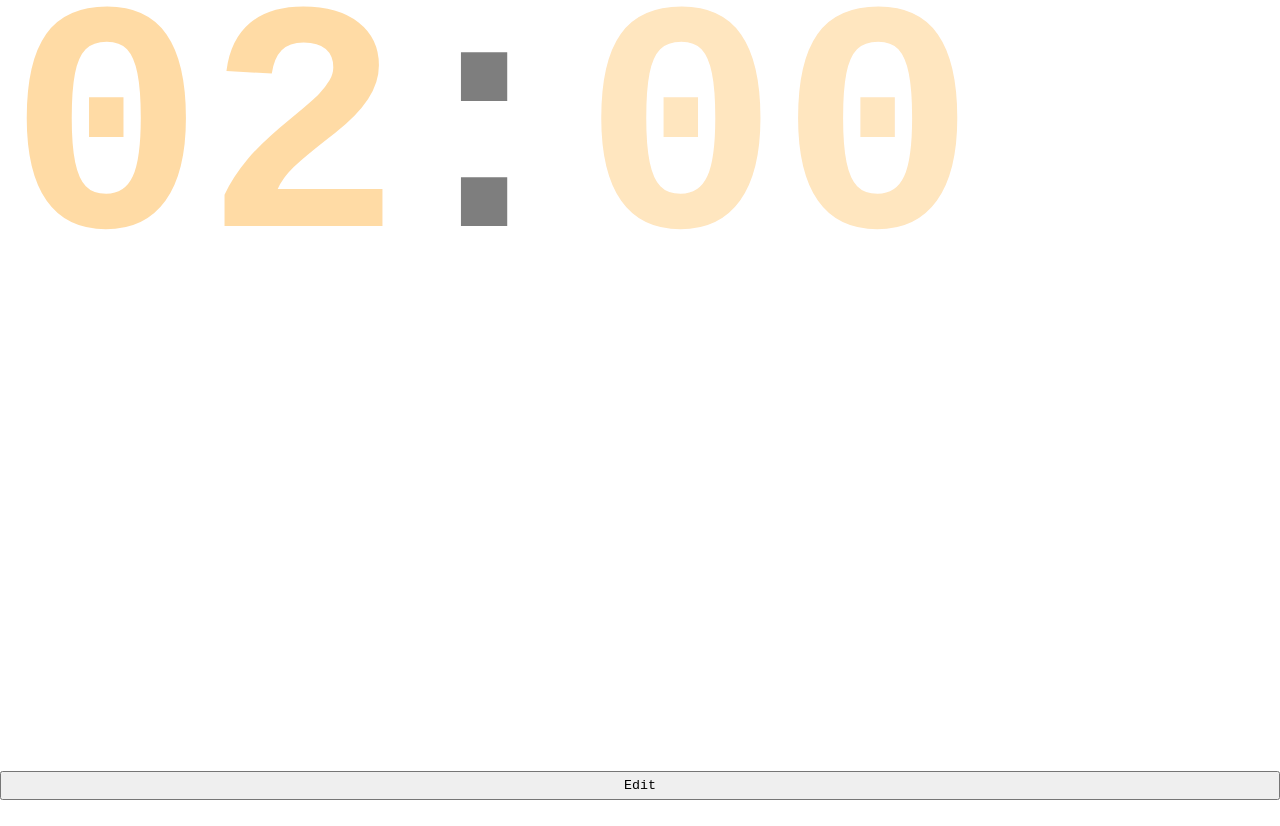
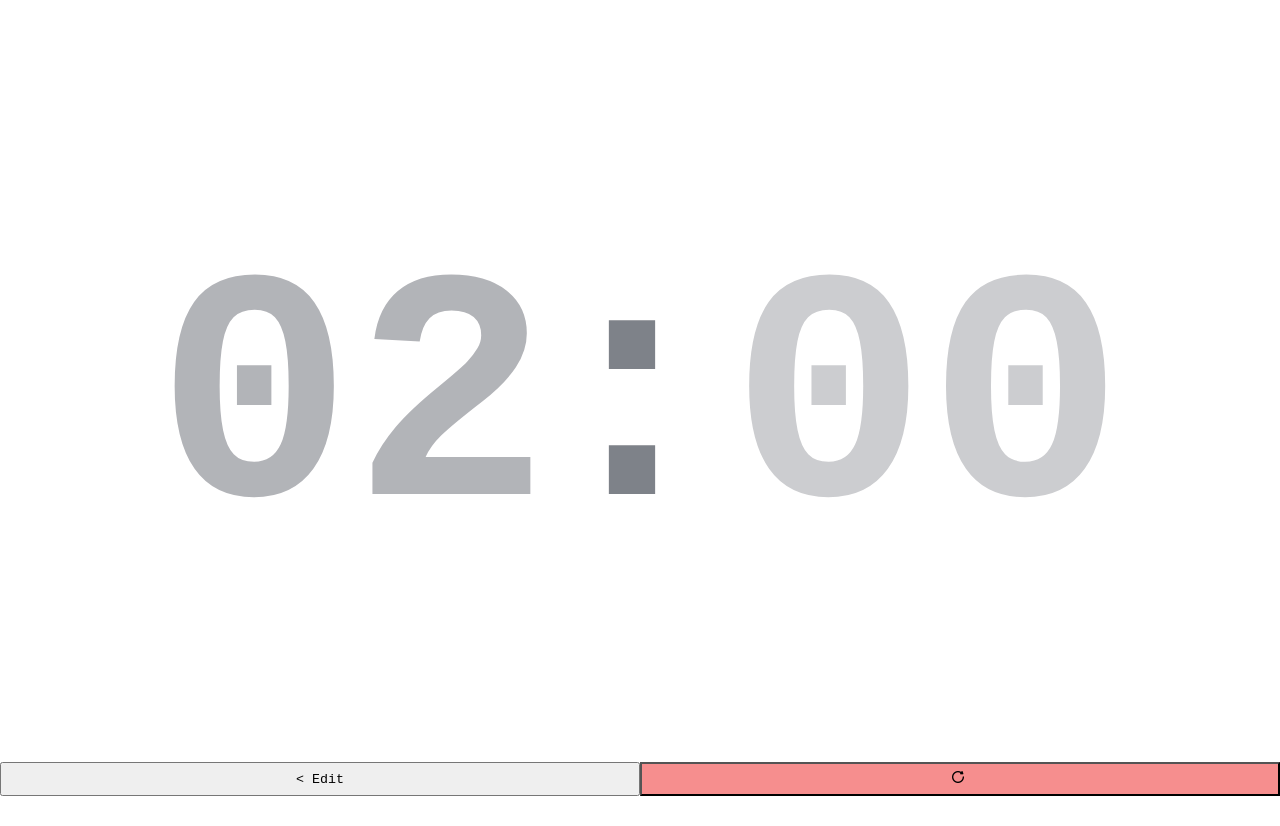
Before and after one commit to christian-crisologo-lrn/timer-chrome-ext, a React (Vite) app: page / in a window 1280 px wide. Both pictures are taken after a click on the button "Display". Before the commit the page ends 800 px from the top, so only its background shows below. Built offline with nearby package versions, Linux system fonts and the light colour scheme.

Commit message:
Add overlay message on display. Add reset button on display mode. Styles and code improvement and refactoring.

```diff
--- a/src/app.css
+++ b/src/app.css
@@ -24,10 +24,6 @@
     opacity: 0.5;
 }
 
-.timer-display .row {
-    display: flex;
-}
-
 .timer-display .expert {
     font-weight: bold;
     flex-direction: column;
@@ -50,40 +46,44 @@
 .timer-display .expert .ss,
 .timer-display .expert .colon
 {
-    cursor: default;
     font-size: 6.5em;
-    line-height: .8em;
-    text-align: left;
+    line-height: 1em;
 }
 .timer-display .expert .colon
  {
     font-size: 4.8em;
     margin-left: -16px;
-    color: var(--text-color)
+}
+
+.timer-display .expert {
+    color: var(--text-expert-color);
 }
 
 .timer-display .expert .hh {
-    color: #ff9900;
-    opacity: 1;
+    opacity: .9;
 }
 .timer-display .expert .mm {
-    color: #ff9900;
-    opacity: 0.7;
+    opacity: 0.6;
 }
 .timer-display .expert .ss {
-    color: #ff9900;
-    opacity: 0.5;
+    opacity: 0.4;
 }
 
-.timer-display .expert-mode .row {
-    display: flex;
-    justify-content: space-between;
 
+.timer-display .expert {
+    position: relative;
+}
+.timer-display .expert:hover .overlay,
+.timer-display .expert:active .overlay {
+    opacity: 1;
 }
 
 @media (min-width: 401px) {
     .timer-display .expert {
         flex-direction: row;
+        align-items: center;
+        justify-content: center;
+        height: 100vh;
     }
 }
 
@@ -94,6 +94,10 @@
     .timer-display .expert .colon {
         font-size: 10.5em;
     }
+    .timer-display .edit{
+        font-size: 2em;
+        line-height: 1em;
+    }
 }
 
 @media (min-width: 601px) and (max-width: 1200px) {
@@ -103,6 +107,9 @@
     .timer-display .expert .colon {
         font-size: 15.5em;
     }
+    .timer-display .edit{
+        font-size: 4.5em;
+    }
 }
 
 @media (min-width: 1201px) {
@@ -111,6 +118,9 @@
     .timer-display .expert .ss,
     .timer-display .expert .colon {
         font-size: 20.5em;
+    }
+    .timer-display .edit{
+        font-size: 5em;
     }
 }
 
@@ -134,11 +144,7 @@
     margin-bottom: 5px;
 }
 
-.input-container .row {
-    display: flex;
-    justify-content: space-between;
-    margin-bottom: 2px;
-}
+
 .input-container .row .input-label,
 .input-container .row  input[type="number"],
 .input-container .row .theme-btn {
@@ -161,12 +167,6 @@
     font-size: 1em;
     text-align: center;
     padding: 6px 0;
-}
-button.mode-btn {
-    position: fixed;
-    bottom: 0;
-    left: 0;
-    right: 0;
 }
 
 .buttons-container {
--- a/src/components/Timer.tsx
+++ b/src/components/Timer.tsx
@@ -7,7 +7,8 @@ import {
     DEFAULT_MINUTE,
     DEFAULT_WARNING_TIME,
     STATE,
-    MODE
+    MODE,
+    DEFAULT_INTERVAL
 } from '../constants';
 import { convertMinutesToTime, numToString } from '../helper';
 
@@ -45,7 +46,7 @@ const Timer = () => {
 
             return newTime;
         });
-        }, 1000);
+        }, DEFAULT_INTERVAL);
     }
 
     return () => clearInterval(timeInterval.current);
--- a/src/components/TimerControls.tsx
+++ b/src/components/TimerControls.tsx
@@ -82,9 +82,20 @@ const TimerControls: React.FC<ControlsProps> = (props) => {
             </>)
         }
 
-        <button className="mode-btn" onClick={onToggleMode}>
-            {mode === 'edit' ? 'Display' : 'Edit'}
-        </button>
+        <div className="row fixed-bottom buttons-container">
+            <button className="mode-btn" onClick={onToggleMode}>
+                {mode === 'edit' ? 'Display' : '< Edit'}
+            </button>
+            {mode === MODE.EXPERT && (<button
+                                        onClick={onReset}
+                                        className='reset'
+                                        disabled={disabled}
+                                        title="Reset"
+                                    ></button>)
+            }
+
+        </div>
+
     </div>
     );
 };
--- a/src/components/TimerDisplay.tsx
+++ b/src/components/TimerDisplay.tsx
@@ -1,4 +1,4 @@
-import React from 'react';
+import React, { useState } from 'react';
 import cls from 'classnames';
 import { MODE } from '../constants';
 
@@ -7,16 +7,14 @@ type TimeProps = { mm: string; ss: string; hh: string };
 interface TimerDisplayProps {
     time: TimeProps;
     disabled?: boolean;
-    isActive: boolean;
+    isActive?: boolean;
     mode: string;
     onStartToggle?: () => void;
 }
 
-interface TimeDisplayModeProps {
+interface TimeDisplayModeProps extends Omit<TimerDisplayProps, 'mode'> {
     showHour: boolean;
     colonClassName: string;
-    time: TimeProps;
-    onStartToggle?: () => void;
 }
 
 const EditMode: React.FC<TimeDisplayModeProps> = (props) => {
@@ -38,10 +36,20 @@ const EditMode: React.FC<TimeDisplayModeProps> = (props) => {
 }
 
 const ExpertMode: React.FC<TimeDisplayModeProps> = (props) => {
-    const { showHour, colonClassName, time, onStartToggle} = props;
+    const { showHour, colonClassName, time, isActive, onStartToggle} = props;
+    const [isOverlayVisible, setOverlayVisible] = useState(false);
+
+    const handleMouseEnter = () => setOverlayVisible(true);
+    const handleMouseLeave = () => setOverlayVisible(false);
 
     return (
-        <div className='expert' onClick={onStartToggle} >
+        <div className='expert'
+            onMouseEnter={handleMouseEnter}
+            onMouseLeave={handleMouseLeave}
+            onClick={() => {
+                setOverlayVisible(false);
+                onStartToggle!();
+            }}>
             {
                  showHour && <div className="row">
                     <span className='hh'>{time.hh}</span>
@@ -55,6 +63,15 @@ const ExpertMode: React.FC<TimeDisplayModeProps> = (props) => {
             <div className='row'>
                 <span className='ss'>{time.ss}</span>
             </div>
+            {isOverlayVisible && (
+                <div className="overlay">
+                    <span className="overlay-message">
+                        {
+                            isActive ? 'Press to pause' : 'Press to start'
+                        }
+                    </span>
+                </div>
+            )}
         </div>
     )
 }
@@ -65,8 +82,10 @@ const TimerDisplay: React.FC<TimerDisplayProps> = (props) => {
     const containerClassName = cls('timer-display', { disabled });
     const colonClassName = cls('colon', { blink: isActive });
 
+
+
     return (
-        <div className={containerClassName}>
+        <div className={containerClassName} >
             {
                 mode === MODE.EXPERT ?
                     <ExpertMode
@@ -74,6 +93,7 @@ const TimerDisplay: React.FC<TimerDisplayProps> = (props) => {
                         showHour={showHour}
                         colonClassName={colonClassName}
                         time={time}
+                        isActive={isActive}
                     /> :
                     <EditMode
                         showHour={showHour}
--- a/src/constants.ts
+++ b/src/constants.ts
@@ -11,7 +11,7 @@ export const {
     DEFAULT_SECOND: 0,
     DEFAULT_WARNING_TIME: 7,
     DEFAULT_INTERVAL: 1000,
-    DEFAULT_RESET_DELAY: 4000,
+    DEFAULT_RESET_DELAY: 2500,
     STATE: {
         START: 'Start',
         PLAY: 'Play',
--- a/src/index.css
+++ b/src/index.css
@@ -6,6 +6,7 @@
   --shake-color: red;
   --button-bg-color: #43e836;
   --button-text-color: black;
+  --text-expert-color: #000715;
 }
 
 /* Define CSS variables for dark theme */
@@ -14,6 +15,7 @@
       --background-color: #121212;
       --text-color: white;
       --button-text-color: white;
+      --text-expert-color: #ff9900;
   }
 }
 
@@ -21,12 +23,14 @@ body.dark-theme {
   --background-color: #121212;
   --text-color: white;
   --button-text-color: white;
+  --text-expert-color: #ff9900;
 }
 
 body.light-theme {
   --background-color: white;
   --text-color: black;
   --button-text-color: black;
+  --text-expert-color: #000715;
 }
 
 body {
@@ -47,3 +51,44 @@ body {
   margin: 0;
   padding: 0;
 }
+
+/**
+  * Common styles
+  */
+
+.row {
+  display: flex;
+  justify-content: space-between;
+  margin-bottom: 2px;
+}
+
+.fixed-bottom {
+  position: fixed;
+  bottom: 0;
+  left: 0;
+  right: 0;
+}
+
+.timer-display {
+  position: relative;
+}
+
+.overlay {
+  position: absolute;
+  top: 0;
+  left: 0;
+  right: 0;
+  bottom: 0;
+  background: rgba(0, 0, 0, 0.5);
+  display: flex;
+  justify-content: center;
+  align-items: center;
+  opacity: 0;
+  transition: opacity 0.3s ease-in-out;
+}
+
+.overlay-message {
+  color: white;
+  font-size: 1em;
+  opacity: 0.6;
+}
```
